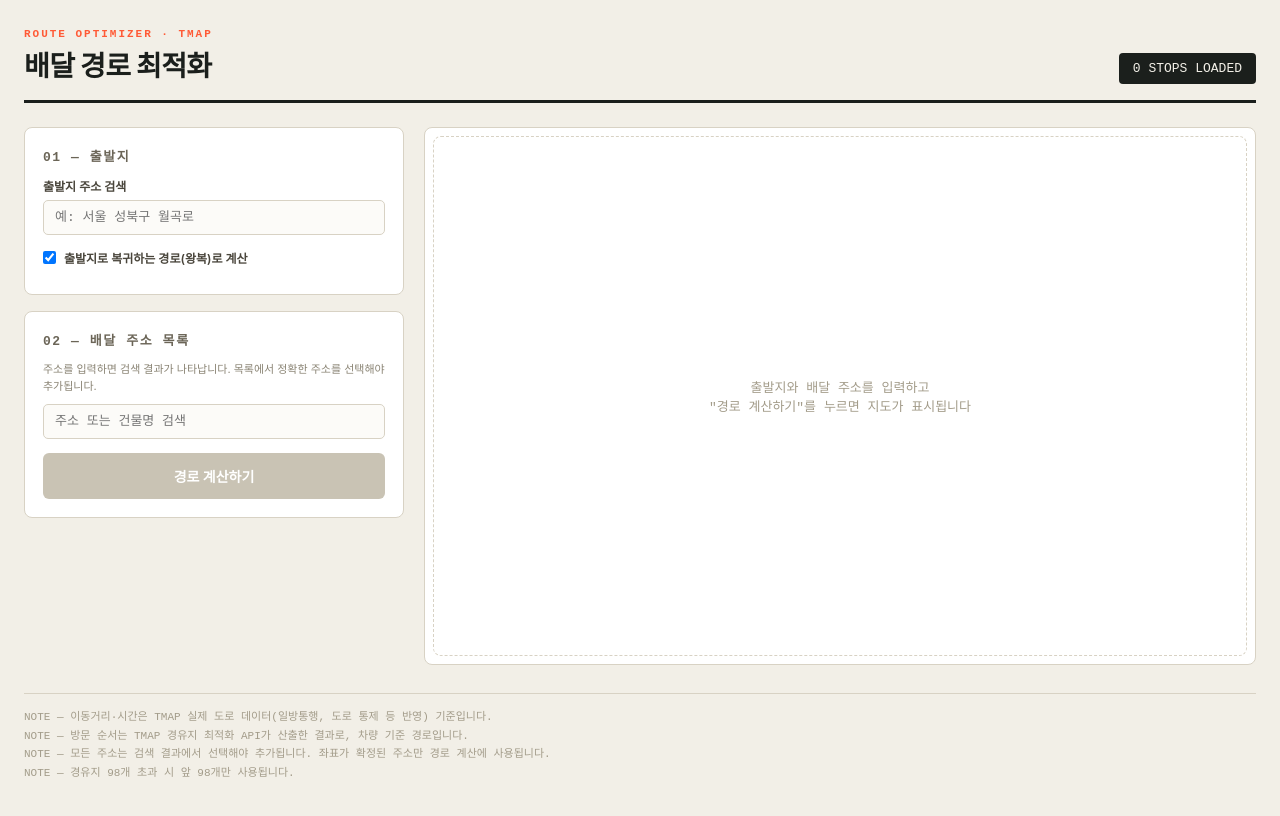
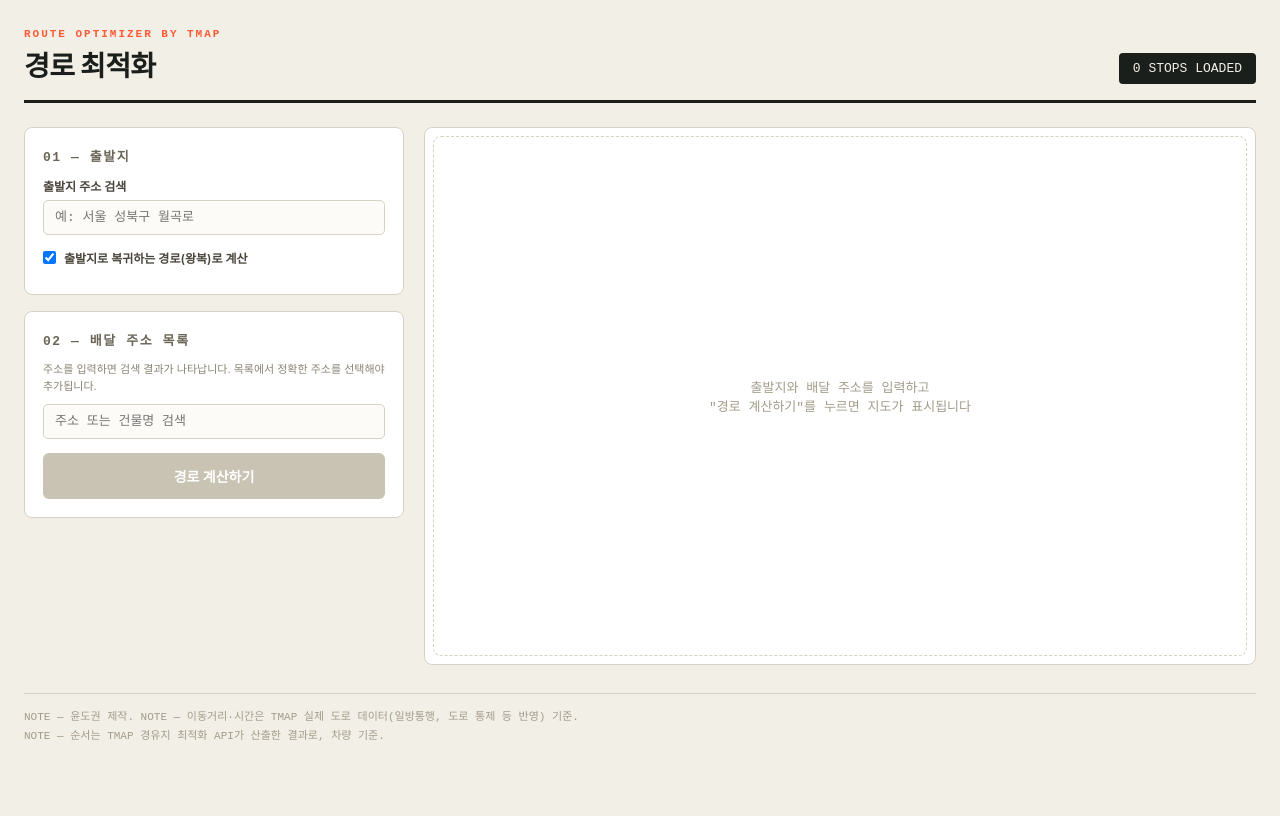
Before and after one commit to dbsehrnjs12-lgtm/thdekf, a website: page index.html in a window 1280 px wide. Drawn offline with Linux system fonts and the light colour scheme.

Commit message:
Update index.html

```diff
--- a/index.html
+++ b/index.html
@@ -360,8 +360,8 @@
 
   <header>
     <div class="title-block">
-      <span class="eyebrow">Route Optimizer · TMAP</span>
-      <h1>배달 경로 최적화</h1>
+      <span class="eyebrow">Route Optimizer by TMAP</span>
+      <h1> 경로 최적화</h1>
     </div>
     <div class="stop-count" id="stopCount">0 STOPS LOADED</div>
   </header>
@@ -424,10 +424,9 @@
   </div>
 
   <footer>
-    NOTE — 이동거리·시간은 TMAP 실제 도로 데이터(일방통행, 도로 통제 등 반영) 기준입니다.<br>
-    NOTE — 방문 순서는 TMAP 경유지 최적화 API가 산출한 결과로, 차량 기준 경로입니다.<br>
-    NOTE — 모든 주소는 검색 결과에서 선택해야 추가됩니다. 좌표가 확정된 주소만 경로 계산에 사용됩니다.<br>
-    NOTE — 경유지 98개 초과 시 앞 98개만 사용됩니다.
+    NOTE — 윤도권 제작.
+    NOTE — 이동거리·시간은 TMAP 실제 도로 데이터(일방통행, 도로 통제 등 반영) 기준.<br>
+    NOTE — 순서는 TMAP 경유지 최적화 API가 산출한 결과로, 차량 기준.<br>
   </footer>
 </div>
 
```
